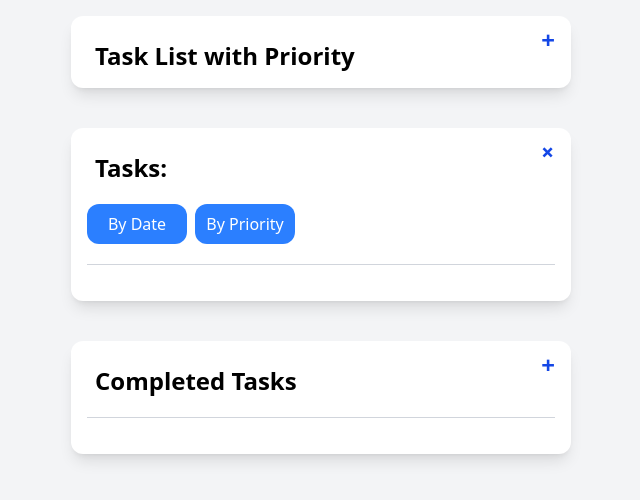
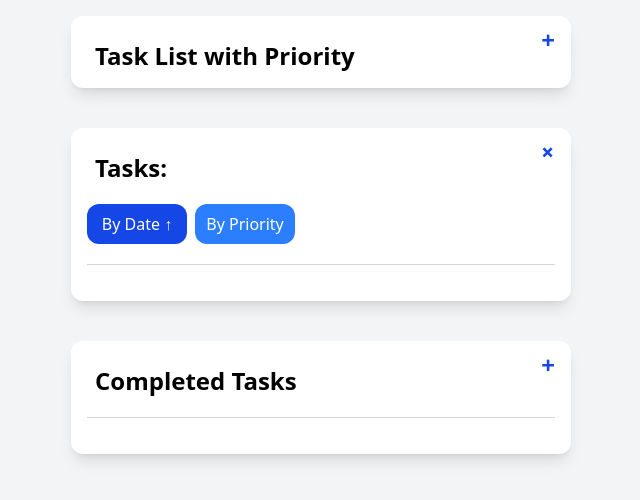
Before and after one commit to Vadym19891007/TaskList-with-TS, a Next.js app: page / in a window 1280 px wide. Shown: the top 500 px of the page, without its empty margins (319-959 px from the left). Built offline with nearby package versions, Linux system fonts and the light colour scheme.

Commit message:
finished the project

```diff
--- a/src/app/page.tsx
+++ b/src/app/page.tsx
@@ -29,6 +29,8 @@ interface ITaskContextType {
   completedTask: VoidFunction;
   deleteTask: VoidFunction;
   sortTask: (tasks: ITask[]) => ITask[];
+  sortOrder: string;
+  sortType: string;
 }
 
 export const TaskContext = createContext<ITaskContextType | null>(null);
@@ -50,6 +52,8 @@ export default function Home() {
       Promise.resolve()
         .then(() => setTasks(storedTasks))
         .then(() => setIsMounted(true));
+    } else {
+      () => setIsMounted(true);
     }
   }, []);
 
@@ -104,6 +108,8 @@ export default function Home() {
         deleteTask,
         toggleSortOrder,
         sortTask,
+        sortOrder,
+        sortType,
       }}
     >
       <div className="bg-gray-100 min-h-screen p-4 ">
--- a/src/components/Form.tsx
+++ b/src/components/Form.tsx
@@ -43,6 +43,7 @@ export default function Form() {
         value={title}
       />
       <select
+        value={priority}
         className="p-2 border border-gray-300 rounded-xl"
         onChange={(e) => setPriority(e.target.value)}
       >
--- a/src/components/Tasks.tsx
+++ b/src/components/Tasks.tsx
@@ -10,7 +10,7 @@ export default function Tasks() {
   const [isOpen, setIsOpen] = useState(true);
   const taskContext = useContext(TaskContext);
   if (!taskContext) return null;
-  const { tasks, toggleSortOrder, sortTask } = taskContext;
+  const { tasks, toggleSortOrder, sortTask, sortOrder, sortType } = taskContext;
 
   const sorterdTasks = sortTask(tasks);
   return (
@@ -31,14 +31,23 @@ export default function Tasks() {
       </span>
 
       <div className="mt-5">
-        <Button onClick={() => toggleSortOrder("date")} styles="w-[100px]  ">
+        <Button
+          onClick={() => toggleSortOrder("date")}
+          styles={`w-[100px] ${sortType === "date" ? "bg-blue-700" : ""}`}
+        >
           By Date
+          {sortType === "date" &&
+            ` ${sortOrder === "asc" ? "\u2191" : "\u2193"}`}
         </Button>
         <Button
           onClick={() => toggleSortOrder("priority")}
-          styles="w-[100px] ml-2"
+          styles={`w-[100px] ml-2 ${
+            sortType === "priority" ? "bg-blue-700" : ""
+          }`}
         >
           By Priority
+          {sortType === "priority" &&
+            ` ${sortOrder === "asc" ? "\u2191" : "\u2193"}`}
         </Button>
       </div>
       <hr className="my-5 border-gray-300" />
```
